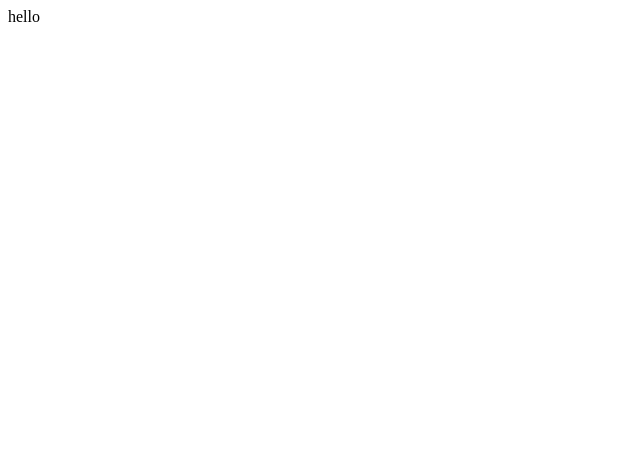
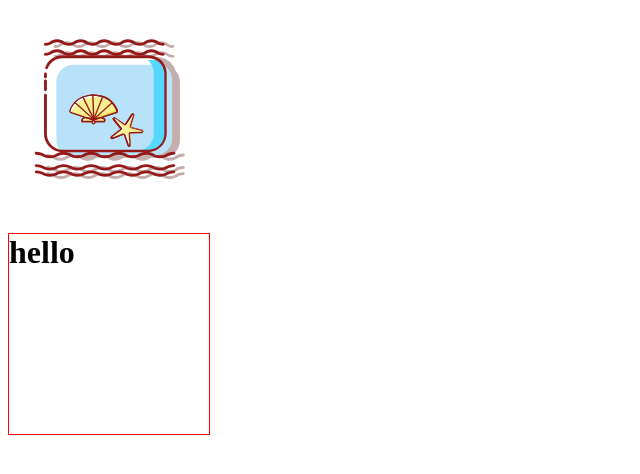
Before and after one commit to adekang/webpack-demo-learn, a React app: page / in a window 1280 px wide. Shown: the top 474 px of the page, without its empty margins (0-640 px from the left). Built offline with nearby package versions, Linux system fonts and the light colour scheme.

Commit message:
别名配置

```diff
--- /dev/null
+++ b/src/App.tsx
@@ -0,0 +1,16 @@
+import React from 'react'
+// import Header from '@/components/header'
+const aSvg = require('./assets/images/sea.Svg')
+import './assets/styles/global.scss'
+
+function App() {
+	return (
+		<div>
+			{/* <Header /> */}
+			<img src={aSvg} alt='' />
+			<h1>hello</h1>
+		</div>
+	)
+}
+
+export default App
--- a/src/assets/styles/global.scss
+++ b/src/assets/styles/global.scss
@@ -1,19 +1,6 @@
-// 自定义变量
-$color: #ff4200;
-$fs: 14px;
-$ls: 1.2;
-
-// 自定义mixin
-@mixin size($w, $h: $w) {
-  width: $w;
-  height: $h;
+h1 {
+	display: block;
+	width: 200px;
+	height: 200px;
+	border: 1px solid red;
 }
-
-body {
-  font-size: $fs;
-  background-color: #eaeaea;
-  .avatar {
-    @include size(150px);
-    transform: translateX(50px);
-  }
-}
--- a/src/components/header.js
+++ /dev/null
@@ -1,5 +0,0 @@
-const add = (a, b) => a + b;
-const minus = (a, b) => a - b;
-export {
-  add, minus
-}
--- /dev/null
+++ b/src/components/header.tsx
@@ -0,0 +1,11 @@
+import React from 'react'
+
+const Header: React.FC = () => {
+	return (
+		<div>
+			<h1>Header</h1>
+		</div>
+	)
+}
+
+export default Header
--- a/src/index.tsx
+++ b/src/index.tsx
@@ -1,9 +1,5 @@
-// packages/home/index.jsx
 import React from 'react'
 import ReactDom from 'react-dom'
+import App from './App'
 
-const Element = () => {
-	return <div>hello</div>
-}
-
-ReactDom.render(<Element />, document.getElementById('root'))
+ReactDom.render(<App />, document.getElementById('root'))
--- a/tsconfig.json
+++ b/tsconfig.json
@@ -28,9 +28,9 @@
       "./src/types",
       "./node_modules/@types"
     ],
-    "baseUrl": ".",
+    "baseUrl": "./",
     "paths": {
-      "@/*": ["src/*"]
+      "@*": ["./src/*"]
     }
   },
   "include": [
--- a/webpack.common.config.js
+++ b/webpack.common.config.js
@@ -73,7 +73,7 @@ module.exports = {
 				test: /\.(txt|xml)$/i,
 				type: 'asset/source', // 一般会转换成 "asset/source"
 			},
-			// svg文件
+			// svg文件最小化
 			{
 				test: /\.svg$/i,
 				type: 'asset',
--- a/webpack.dev.config.js
+++ b/webpack.dev.config.js
@@ -10,6 +10,11 @@ const devConfig = {
   // 性能优化 (tree shaking)
   optimization: {
     usedExports: true
+  },
+  resolve: {
+		alias: {
+      '@': path.resolve(__dirname, '../src'),
+    },
   },
   // source-map
   devtool: 'eval-cheap-module-source-map',
```
